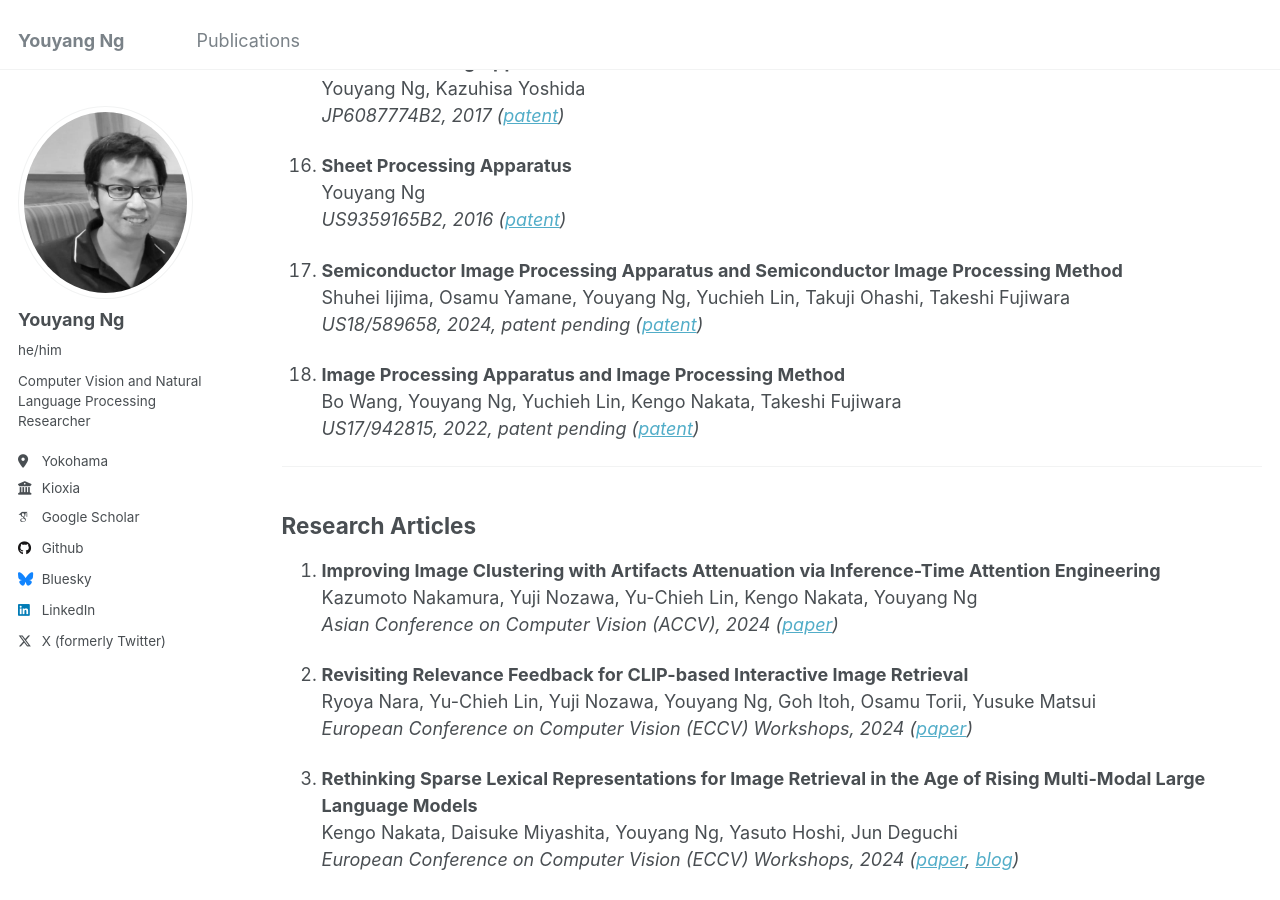
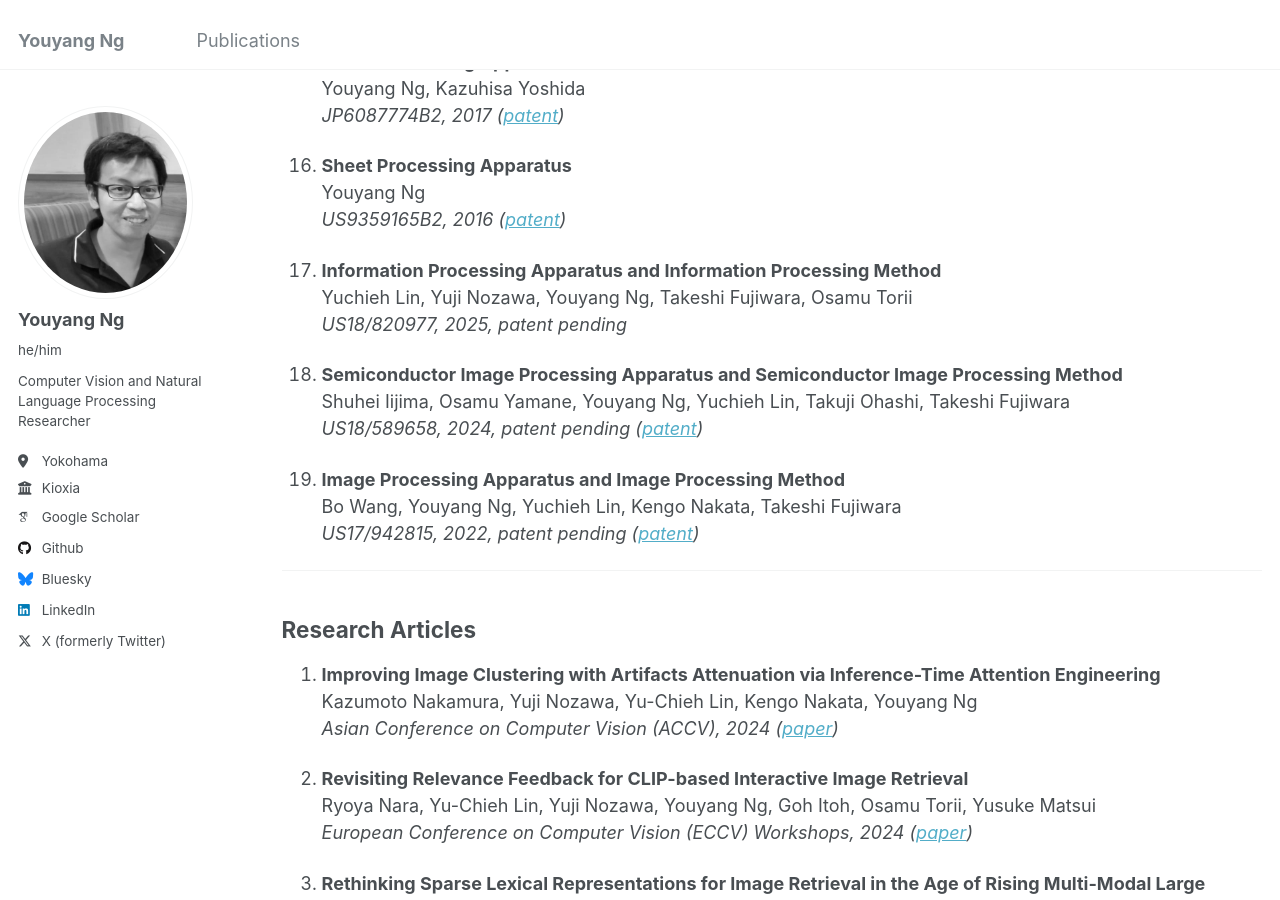
Before and after one commit to yy29/yy29.github.io, a Jekyll site: the page built from _pages/publications.md, in a window 1280 px wide and 900 px high, scrolled down 1761 px. Built offline with Jekyll 4.4.1, drawn with Linux system fonts in a browser that asks for light colours; some web fonts are replaced.

Commit message:
Update publications.md

```diff
--- a/_pages/publications.md
+++ b/_pages/publications.md
@@ -73,6 +73,10 @@ Youyang Ng, Kazuhisa Yoshida
 1. **Sheet Processing Apparatus**
 Youyang Ng
 *US9359165B2, 2016 ([patent](https://patents.google.com/patent/US9359165B2/en))*
+
+1. **Information Processing Apparatus and Information Processing Method**
+Yuchieh Lin, Yuji Nozawa, Youyang Ng, Takeshi Fujiwara, Osamu Torii
+*US18/820977, 2025, patent pending*
 
 1. **Semiconductor Image Processing Apparatus and Semiconductor Image Processing Method**
 Shuhei Iijima, Osamu Yamane, Youyang Ng, Yuchieh Lin, Takuji Ohashi, Takeshi Fujiwara
```
